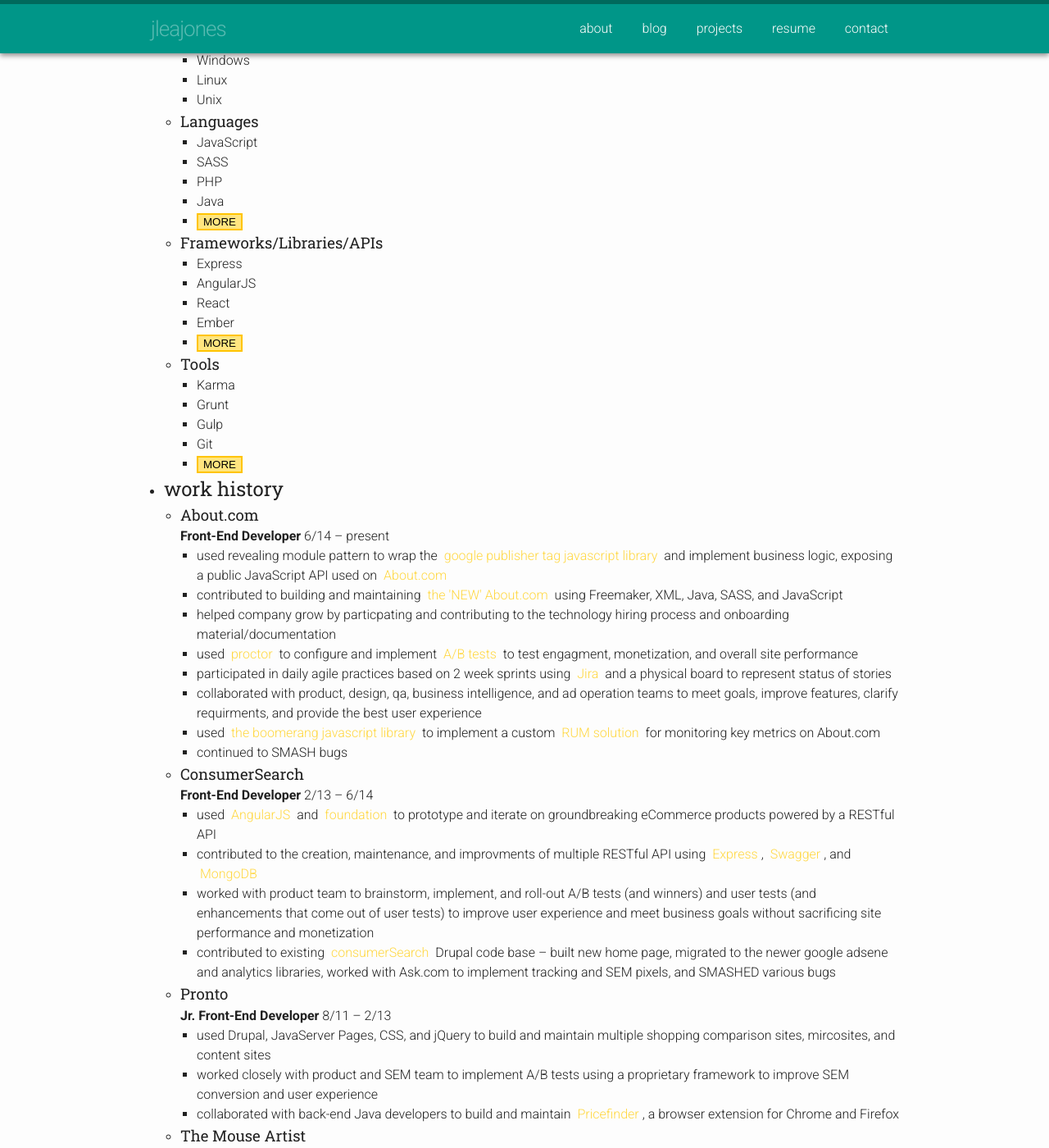
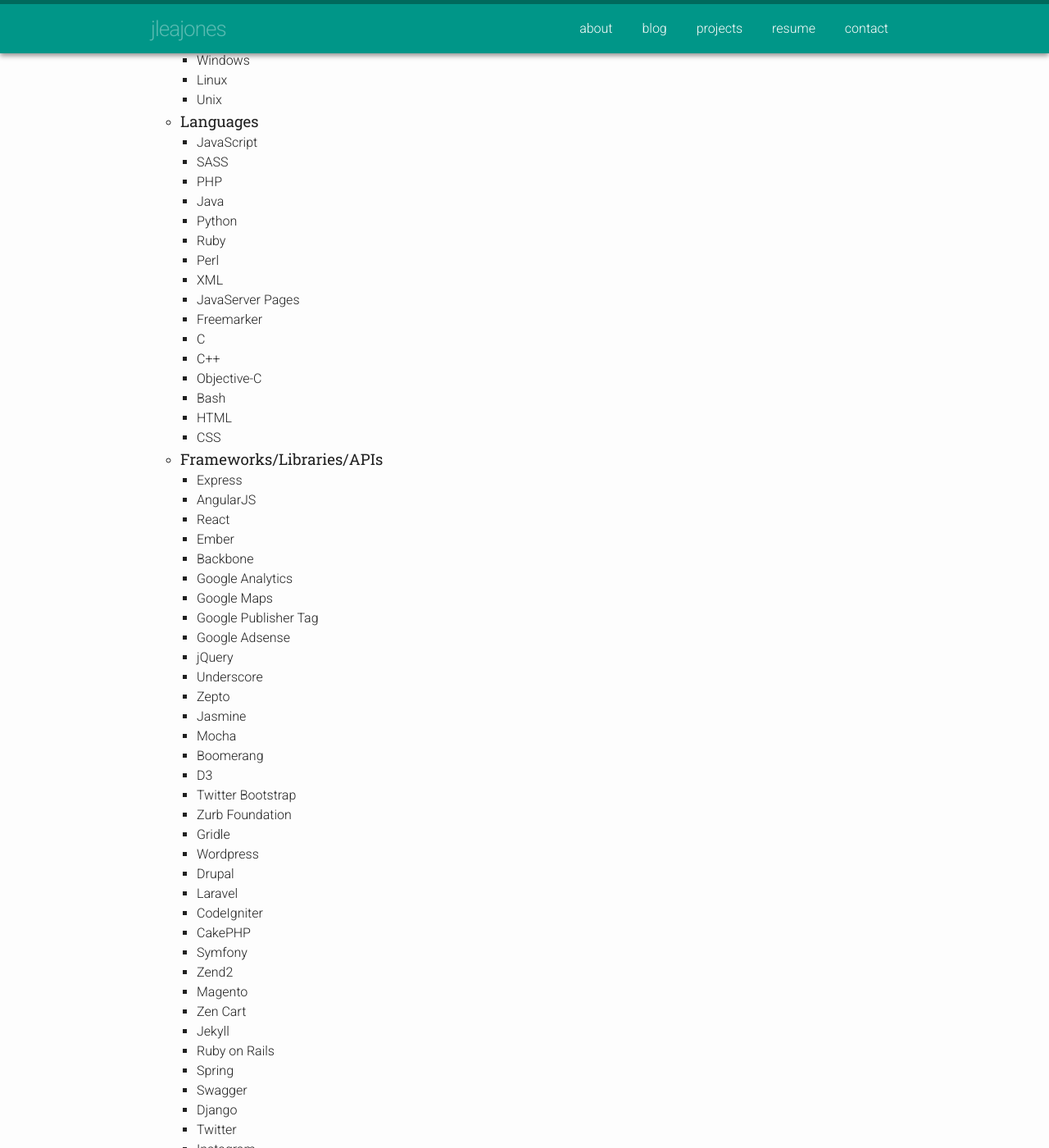
Before and after one commit to jleajones/jleajones.github.com, a Jekyll site: the page built from resume/index.html, in a window 1280 px wide and 1400 px high, scrolled down 299 px. Shown: the whole window at 82% size. Built offline with Jekyll 4.4.1, drawn with Linux system fonts in a browser that asks for light colours; some of the changed text lies outside the part shown.

Commit message:
updates for spelling

```diff
--- a/_data/resume.yml
+++ b/_data/resume.yml
@@ -97,9 +97,9 @@
             - > # this means to ignore newlines until "next task:"
               contributed to building and maintaining  <a href="http://about.about.com/post/96996743063/the-new-about-com-in-the-news" target="_blank">the 'NEW' About.com</a> using Freemaker, XML, Java, SASS, and JavaScript
             - > # this means to ignore newlines until "next task:"
-              helped company grow by particpating and contributing to the technology hiring process and onboarding material/documentation
+              helped company grow by participating and contributing to the technology hiring process and onboarding material/documentation
             - > # this means to ignore newlines until "next task:"
-              used <a href="http://opensource.indeedeng.io/proctor/">proctor</a> to configure and implement <a href="https://en.wikipedia.org/wiki/A/B_testing" target="_blank">A/B tests</a> to test engagment, monetization, and overall site performance
+              used <a href="http://opensource.indeedeng.io/proctor/">proctor</a> to configure and implement <a href="https://en.wikipedia.org/wiki/A/B_testing" target="_blank">A/B tests</a> to test engagement, monetization, and overall site performance
             - > # this means to ignore newlines until "next task:"
               participated in daily agile practices based on 2 week sprints using <a href="https://www.atlassian.com/software/jira" target="_blank">Jira</a> and a physical board to represent status of stories
             - > # this means to ignore newlines until "next task:"
--- a/resume/index.html
+++ b/resume/index.html
@@ -22,10 +22,13 @@
                       {% endif %}
                        <ul>
                        {% for entry in child.entries %}
-                           <li class="{% if forloop.index > 4 and section.name == 'skills' %}hidden{% endif %}">{{ entry }}</li>
-                            {% if section.name == 'skills' and forloop.last and forloop.length > 4 %}
+                           <!-- <li class="{% if forloop.index > 4 and section.name == 'skills' %}hidden{% endif %}"> -->
+                           <li>
+                               {{ entry }}
+                           </li>
+                            <!-- {% if section.name == 'skills' and forloop.last and forloop.length > 4 %}
                             <li class="more"><button>more</button></li>
-                            {% endif %}
+                            {% endif %} -->
                        {% endfor %}
                        </ul>
                    </li>
```
